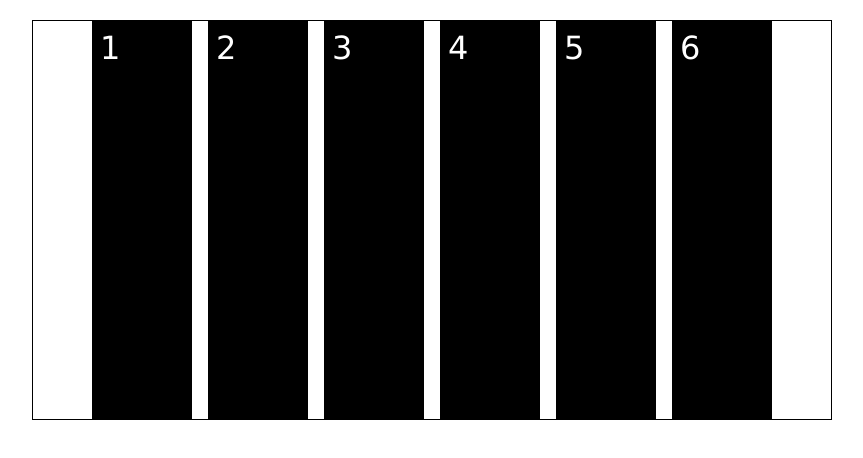
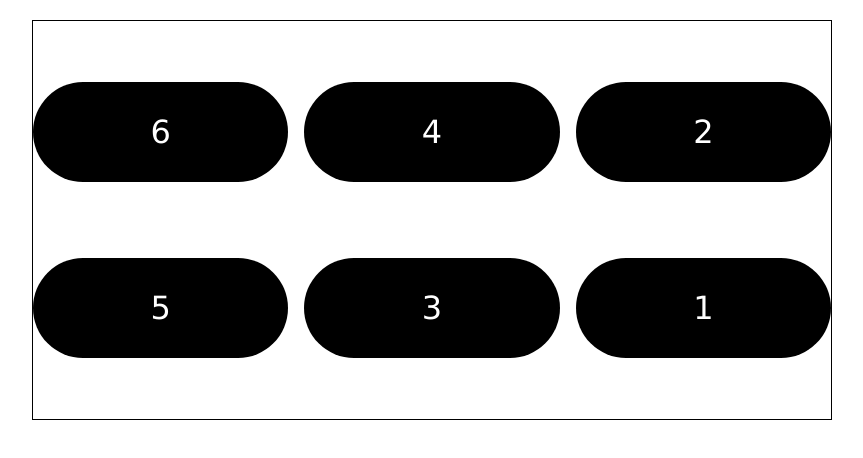
Before and after one commit to Wakinki/css_course, a plain HTML site: page 14_lesson/index.html in a window 1280 px wide. Shown: the whole page, without its empty margins (208-1071 px from the left). Drawn offline with Linux system fonts and the light colour scheme.

Commit message:
Lesson 14 styles flexbox flex

```diff
--- a/14_lesson/css/style.css
+++ b/14_lesson/css/style.css
@@ -12,19 +12,35 @@ body {
 
 .container {
       max-width: 800px;
+      min-width: 100px;
       min-height: 400px;
       margin-inline: auto;
       border: 1px solid black;
       display: flex;
       gap: 1rem;
       justify-content: center;
+      align-items: center;
+      flex-flow: row-reverse wrap;
+      align-content: space-evenly;
 }
 
 .box {
-      min-width: 100px;
-      min-height: 100px;
+      /* min-width: 100px; */
+      height: 100px;
       background-color: black;
       color: white;
       font-size: 2rem;
       padding: 0.5rem;
+
+      display: flex;
+      justify-content: center;
+      align-items: center;
+
+      flex: 2 1 250px;
+      border-radius: 50px;
 }
+
+.box:nth-child(odd) {
+      flex: 1 2 250px;
+      order: 2;
+}
```
